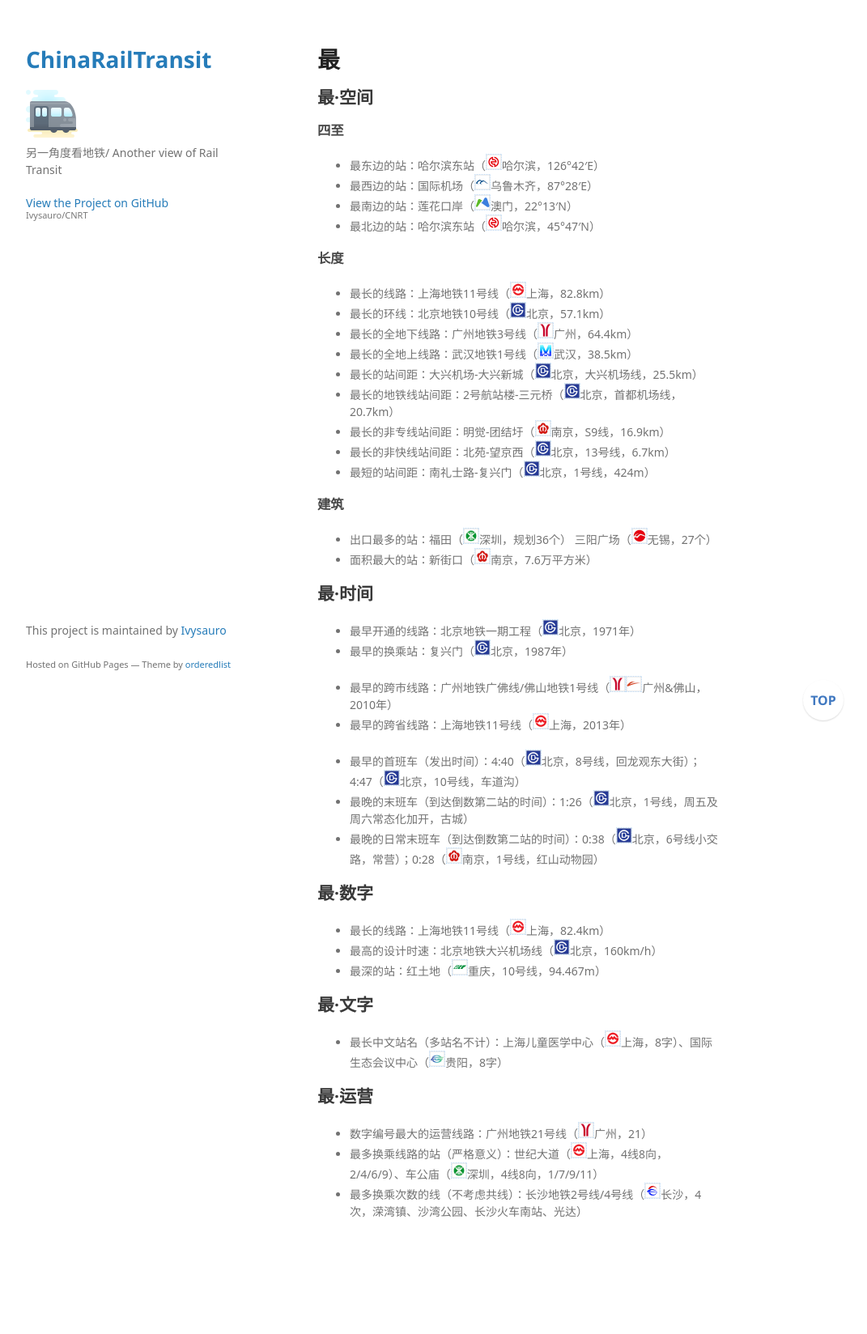
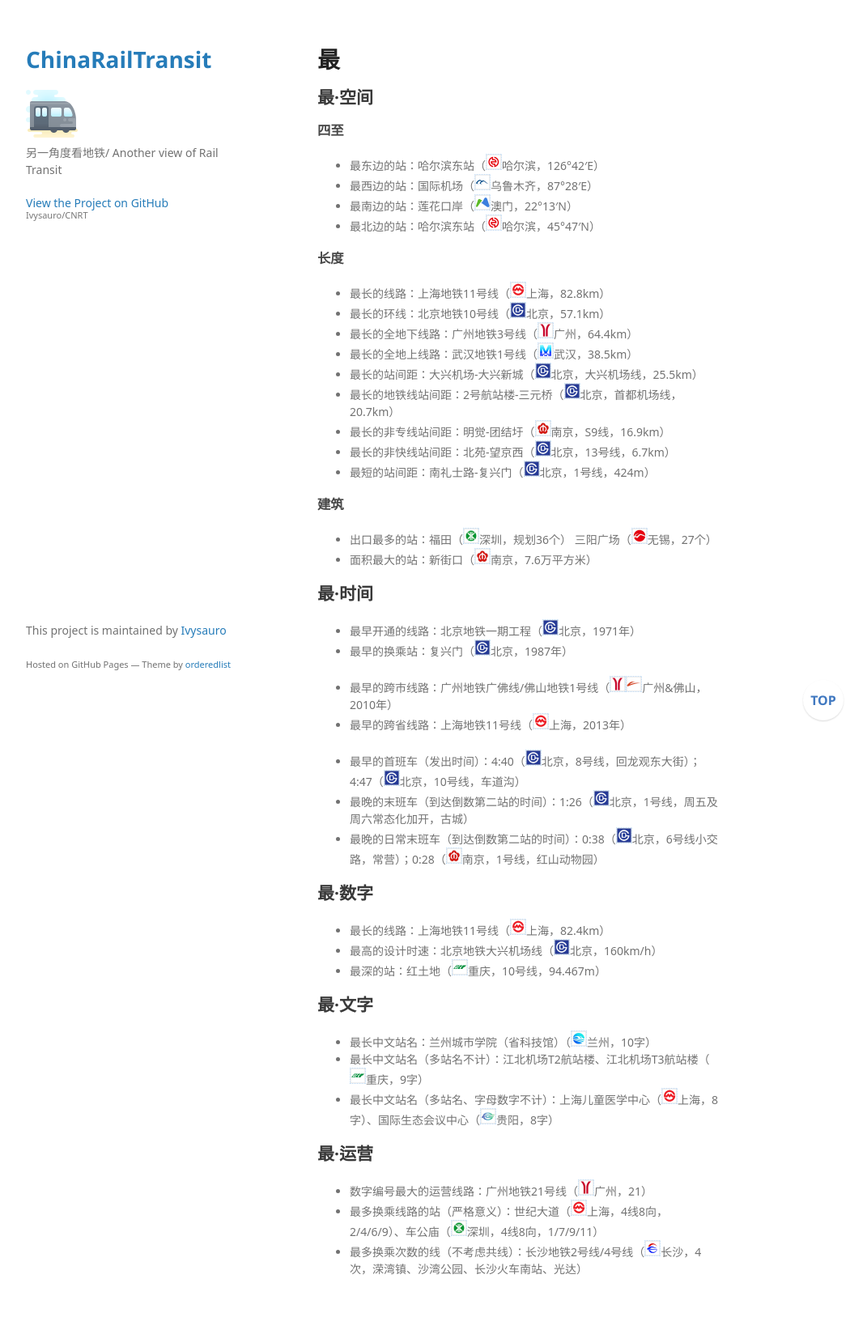
Before and after one commit to Ivysauro/CNRT, a Jekyll site: the page built from data/zui.md, in a window 1280 px wide. Shown: the whole page at 81% size, without its empty margins (178-1249 px from the left). Built offline with Jekyll 4.4.1, drawn with Linux system fonts in a browser that asks for light colours; some web fonts are replaced; our own code applies the rules of GitHub Pages for plain Markdown files; a script that is not in the unit is left out; before the commit the page ends 1577 px from its top, so only the background shows below that.

Commit message:
🍊更新站名数据

```diff
--- a/data/zui.md
+++ b/data/zui.md
@@ -40,7 +40,9 @@
 - 最深的站：红土地（<img src="https://raw.githubusercontent.com/Ivysauro/CNRT/master/images/city/cq.gif" width="20" hegiht="20"/>重庆，10号线，94.467m）
 
 ## 最·文字
-- 最长中文站名（多站名不计）：上海儿童医学中心（<img src="https://raw.githubusercontent.com/Ivysauro/CNRT/master/images/city/sh.gif" width="20" hegiht="20"/>上海，8字）、国际生态会议中心（<img src="https://raw.githubusercontent.com/Ivysauro/CNRT/master/images/city/gy.gif" width="20" hegiht="20"/>贵阳，8字）
+- 最长中文站名：兰州城市学院（省科技馆）（<img src="https://raw.githubusercontent.com/Ivysauro/CNRT/master/images/city/lz.gif" width="20" hegiht="20"/>兰州，10字）
+- 最长中文站名（多站名不计）：江北机场T2航站楼、江北机场T3航站楼（<img src="https://raw.githubusercontent.com/Ivysauro/CNRT/master/images/city/cq.gif" width="20" hegiht="20"/>重庆，9字）
+- 最长中文站名（多站名、字母数字不计）：上海儿童医学中心（<img src="https://raw.githubusercontent.com/Ivysauro/CNRT/master/images/city/sh.gif" width="20" hegiht="20"/>上海，8字）、国际生态会议中心（<img src="https://raw.githubusercontent.com/Ivysauro/CNRT/master/images/city/gy.gif" width="20" hegiht="20"/>贵阳，8字）
 
 ## 最·运营
 - 数字编号最大的运营线路：广州地铁21号线（<img src="https://raw.githubusercontent.com/Ivysauro/CNRT/master/images/city/gz.gif" width="20" hegiht="20"/>广州，21）
```
